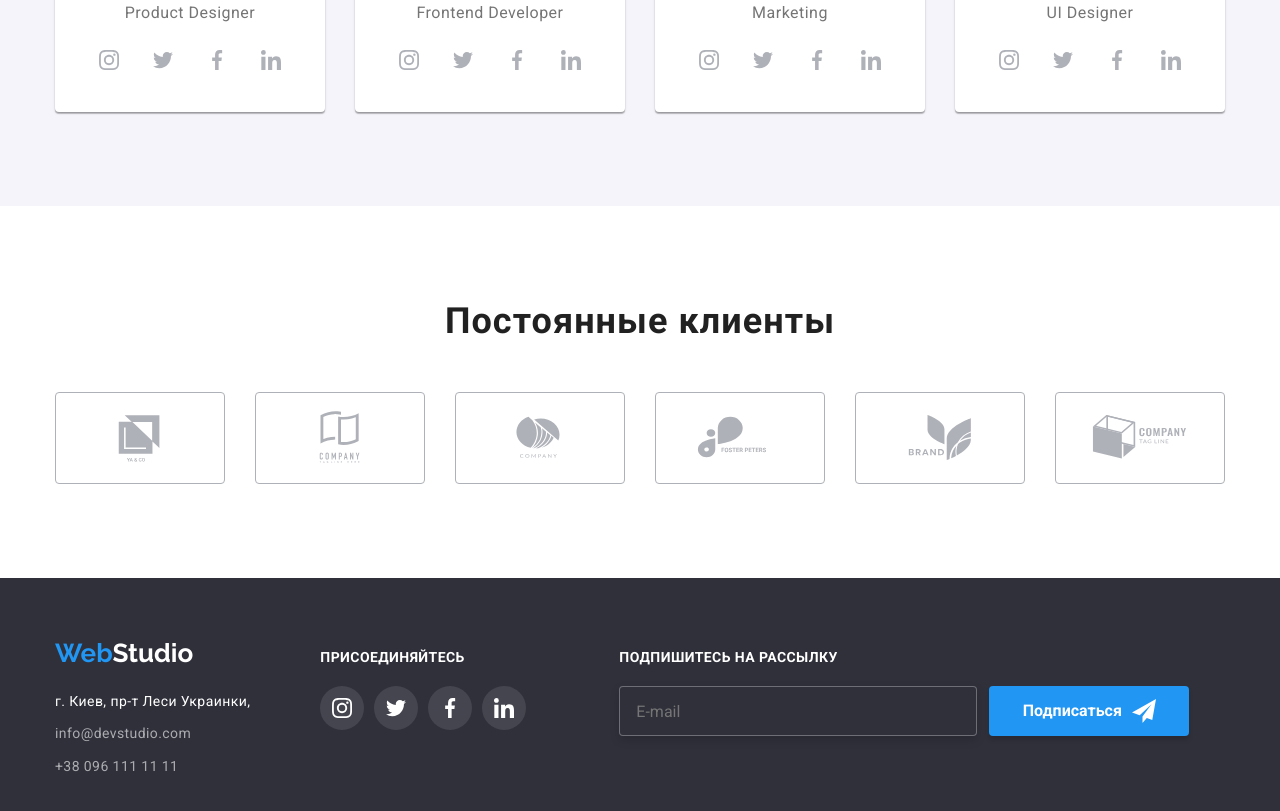
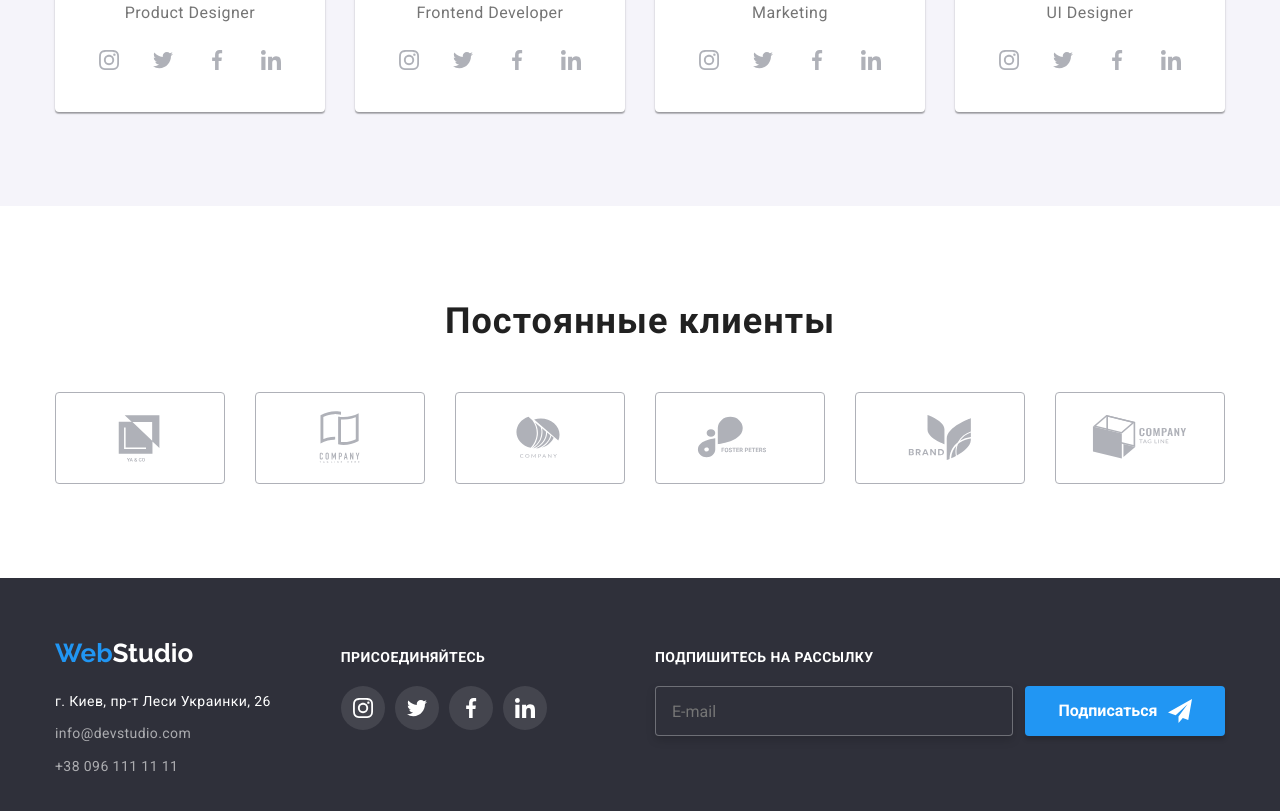
Before and after one commit to AndriiFyl/goit-markup-hw-07, a plain HTML site: page index.html in a window 1280 px wide. Shown: the part 2100-2911 px from the top of the page. Drawn offline with nearby package versions, Linux system fonts and the light colour scheme.

Commit message:
вносит правки в геометрию в футере

```diff
--- a/index.html
+++ b/index.html
@@ -135,7 +135,7 @@
               <label class="form-policy-group">
                 <input class="checkbox visually-hidden" type="checkbox" />
                 <span class="custom-checkbox">
-                  <svg class="custom-checkbox-icon" width="11" height="8">
+                  <svg class="custom-checkbox-icon" width="16" height="15">
                     <use href="./images/icons/form-sprite.svg#icon-check"></use>
                   </svg>
                 </span>
@@ -692,7 +692,7 @@
             ><span class="footer__logo-part">Web</span>Studio</a
           >
           <address class="adress-wrap__adress">
-            <p class="adress-wrap__text">г. Киев, пр-т Леси Украинки,</p>
+            <p class="adress-wrap__text">г. Киев, пр-т Леси Украинки, 26</p>
             <ul class="adress-wrap__list list">
               <li class="adress-wrap__item">
                 <a class="adress-wrap__link" href="mailto:info@devstudio.com"
--- a/scss/components/_form-footer.scss
+++ b/scss/components/_form-footer.scss
@@ -2,7 +2,7 @@
 // Форма в футере //
 
 .sign-form {
-    margin-left: 93px;
+    margin-left: auto;
 }
 
 .sign-form__call {
```
Also changed, not shown: css/main.css, css/main.min.css.
